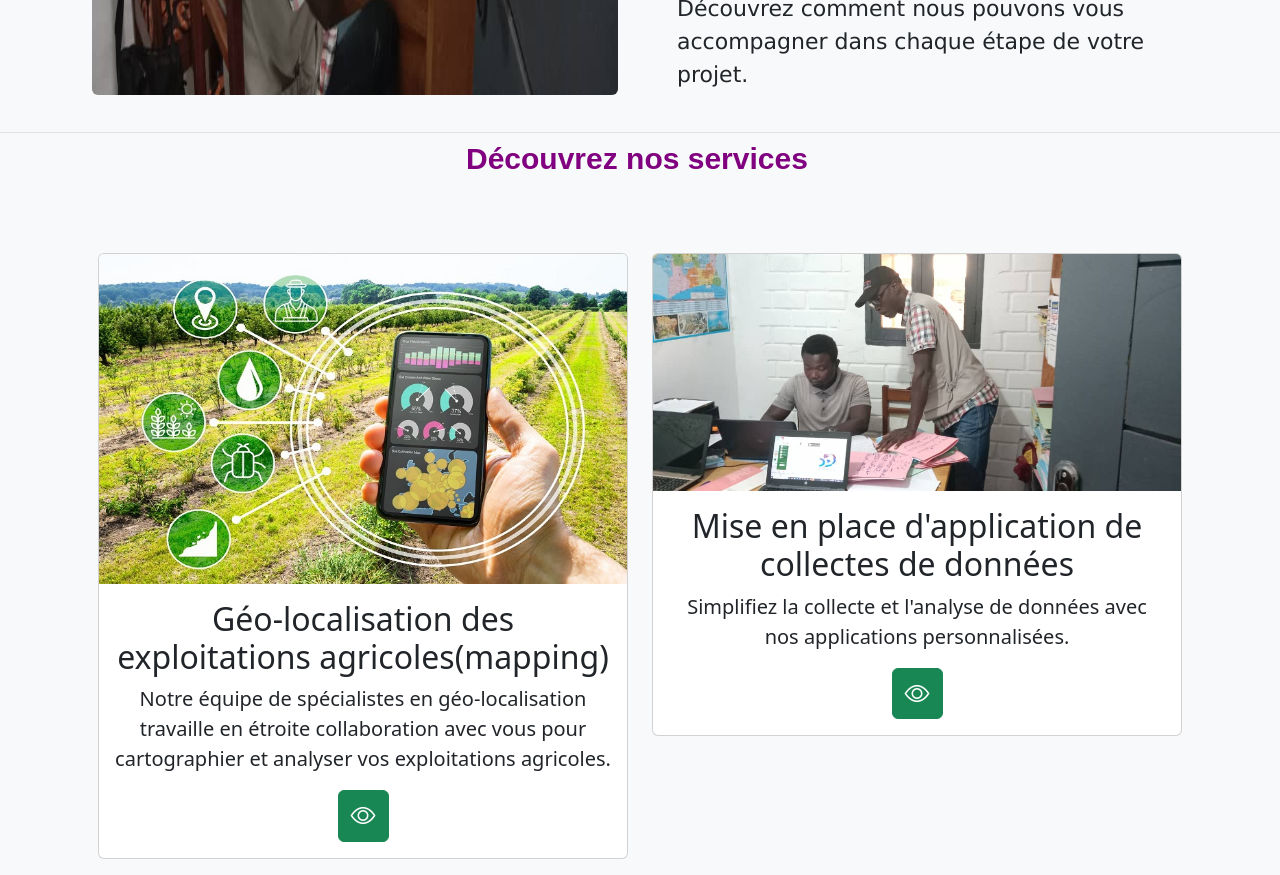
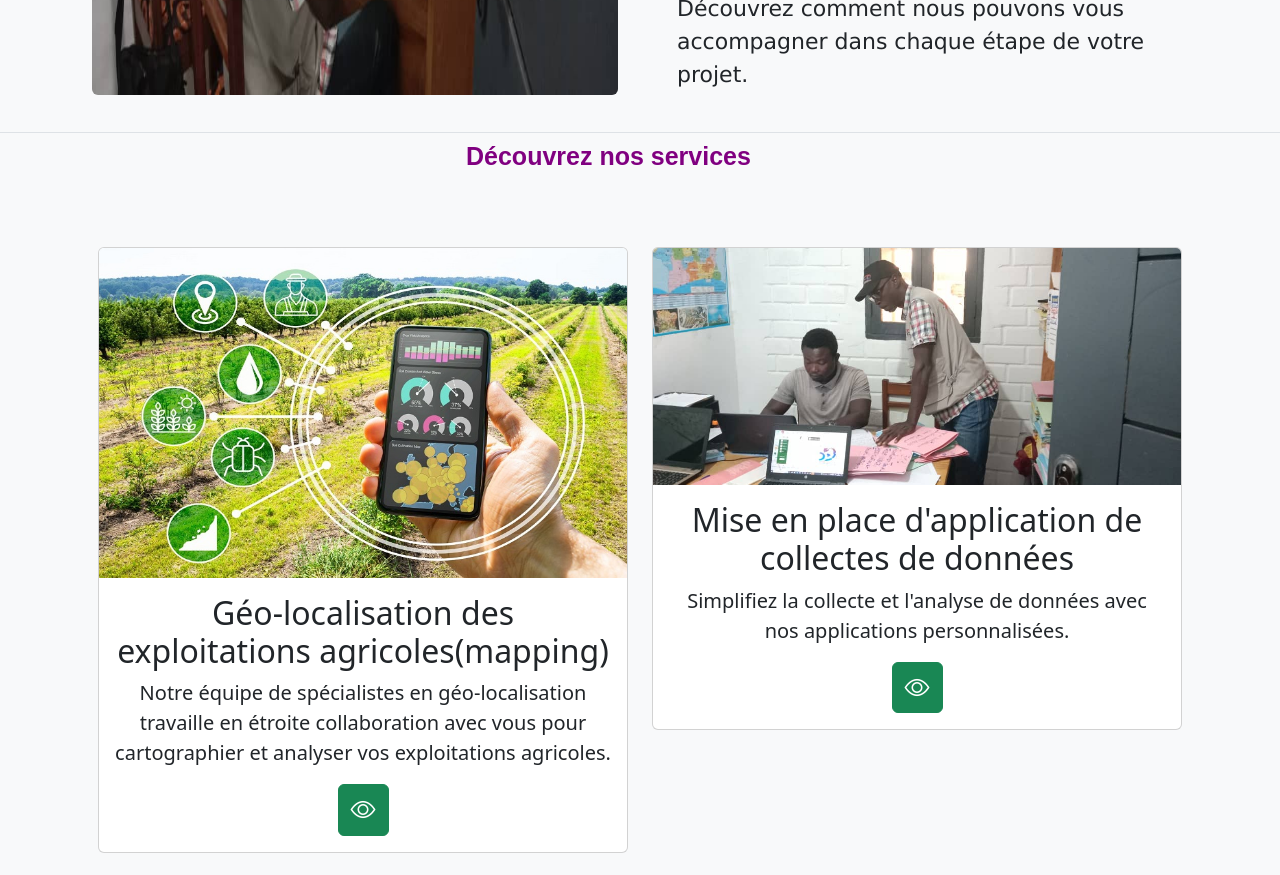
Before and after one commit to Bambaou/Fat-service, a plain HTML site: page index.html in a window 1280 px wide. Shown: the part 920-1795 px from the top of the page. Drawn offline with nearby package versions, Linux system fonts and the light colour scheme.

Commit message:
Update index.html

```diff
--- a/index.html
+++ b/index.html
@@ -141,7 +141,7 @@
 		<div class="container">
 			<div class="row">
 				<div class="col-12 offset-4 col-sm-6">
-					<h2 class="fs-md-2 p-1" id="prestation" style="font-size: 30px; font-weight: bold; font-family: sans-serif; color: purple;">Découvrez nos services</h2>
+					<h2 class="fs-md-2 p-1" id="prestation" style="font-size: 25px; font-weight: bold; font-family: sans-serif; color: purple;">Découvrez nos services</h2>
 				</div>
 			</div>
 			<div class="row mt-4 gy-4 p-3">
```
